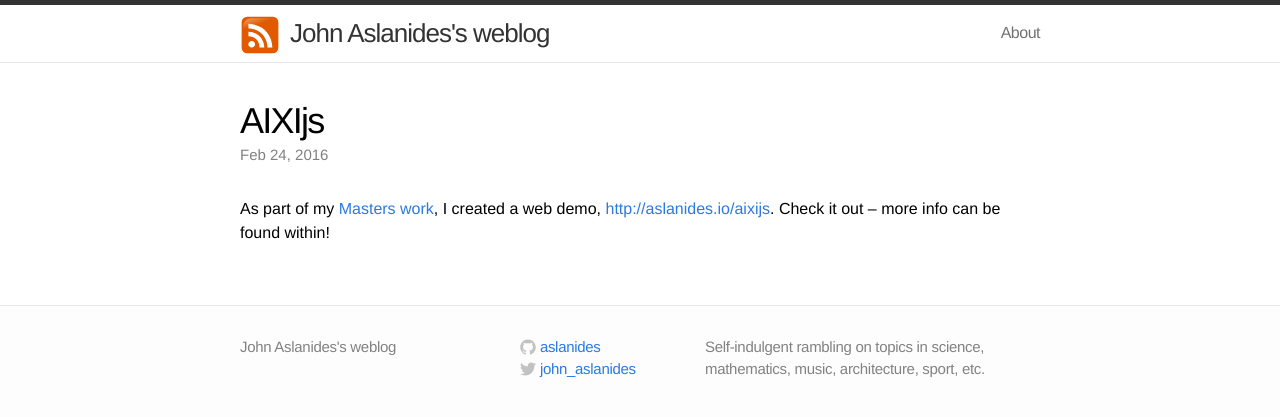
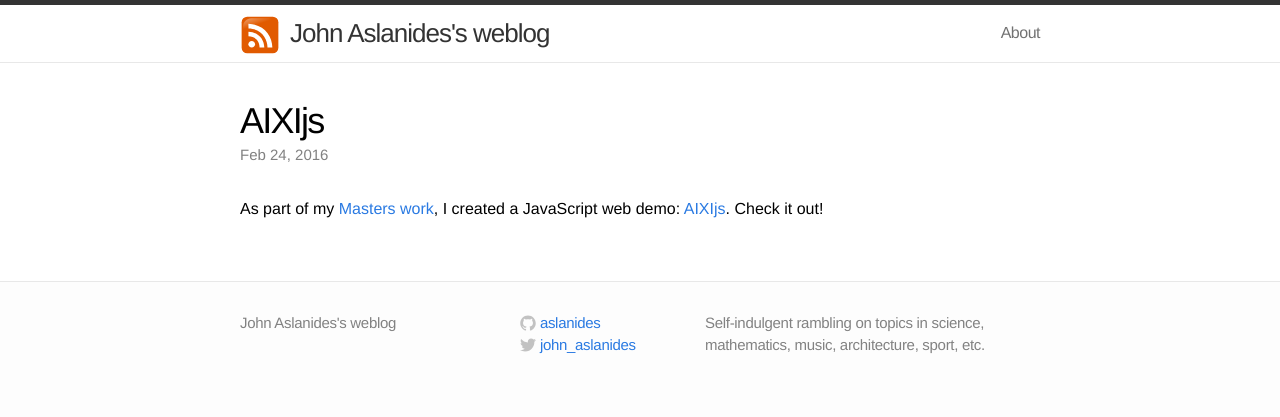
Before and after one commit to aslanides/aslanides.github.io, a Jekyll site: the page built from _posts/2017-02-20-aixijs.md, in a window 1280 px wide. Shown: the top 417 px of the page. Built offline with Jekyll 4.4.1, drawn with Linux system fonts in a browser that asks for light colours.

Commit message:
Fix link

```diff
--- a/_posts/2017-02-20-aixijs.md
+++ b/_posts/2017-02-20-aixijs.md
@@ -6,4 +6,4 @@ categories: machine_learning
 excerpt: A web demo for general reinforcement learning.
 ---
 
-As part of my [Masters work](docs/masters_thesis.pdf), I created a web demo, [http://aslanides.io/aixijs](AIXIjs). Check it out -- more info can be found within!
+As part of my [Masters work](docs/masters_thesis.pdf), I created a JavaScript web demo: [AIXIjs](http://aslanides.io/aixijs). Check it out!
```
